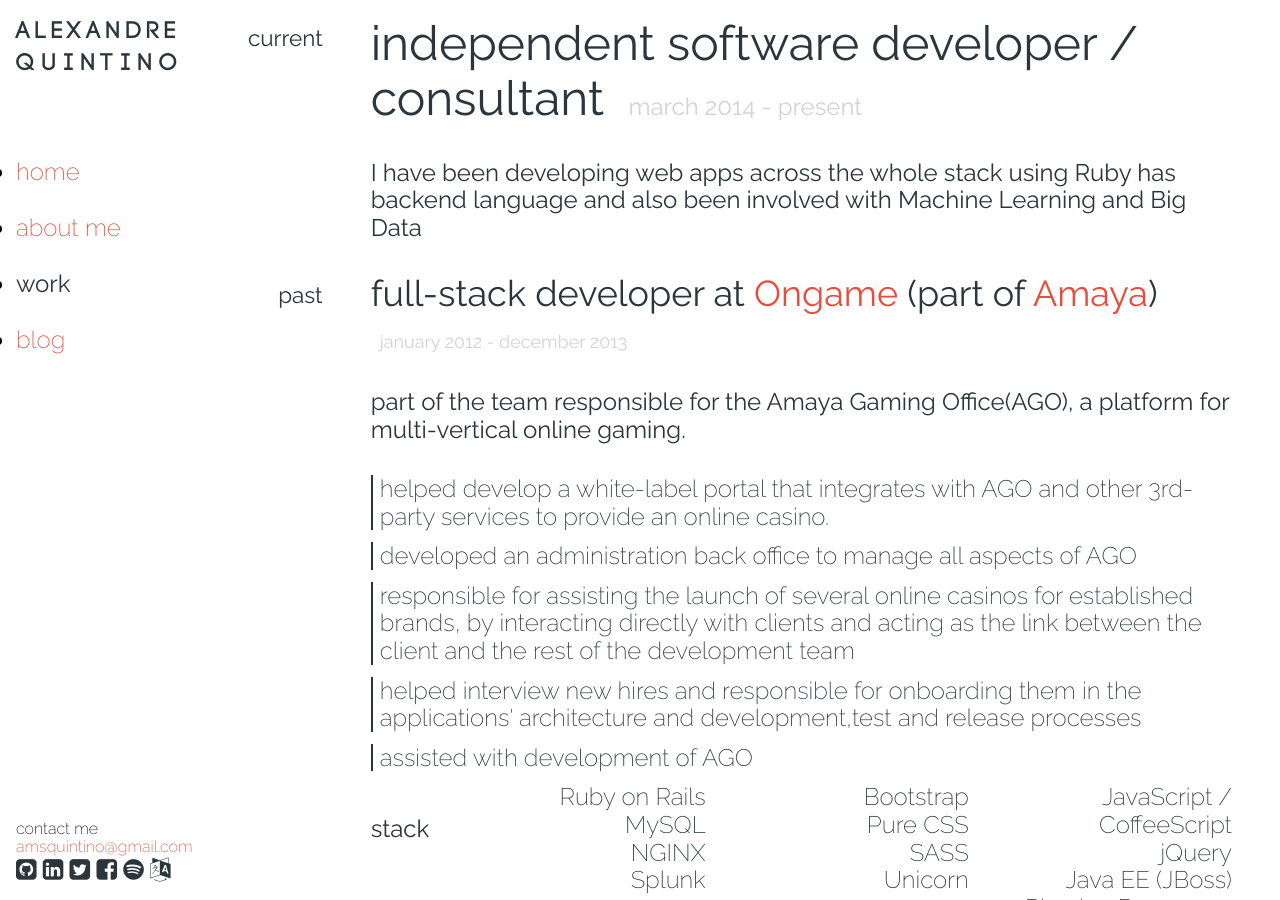
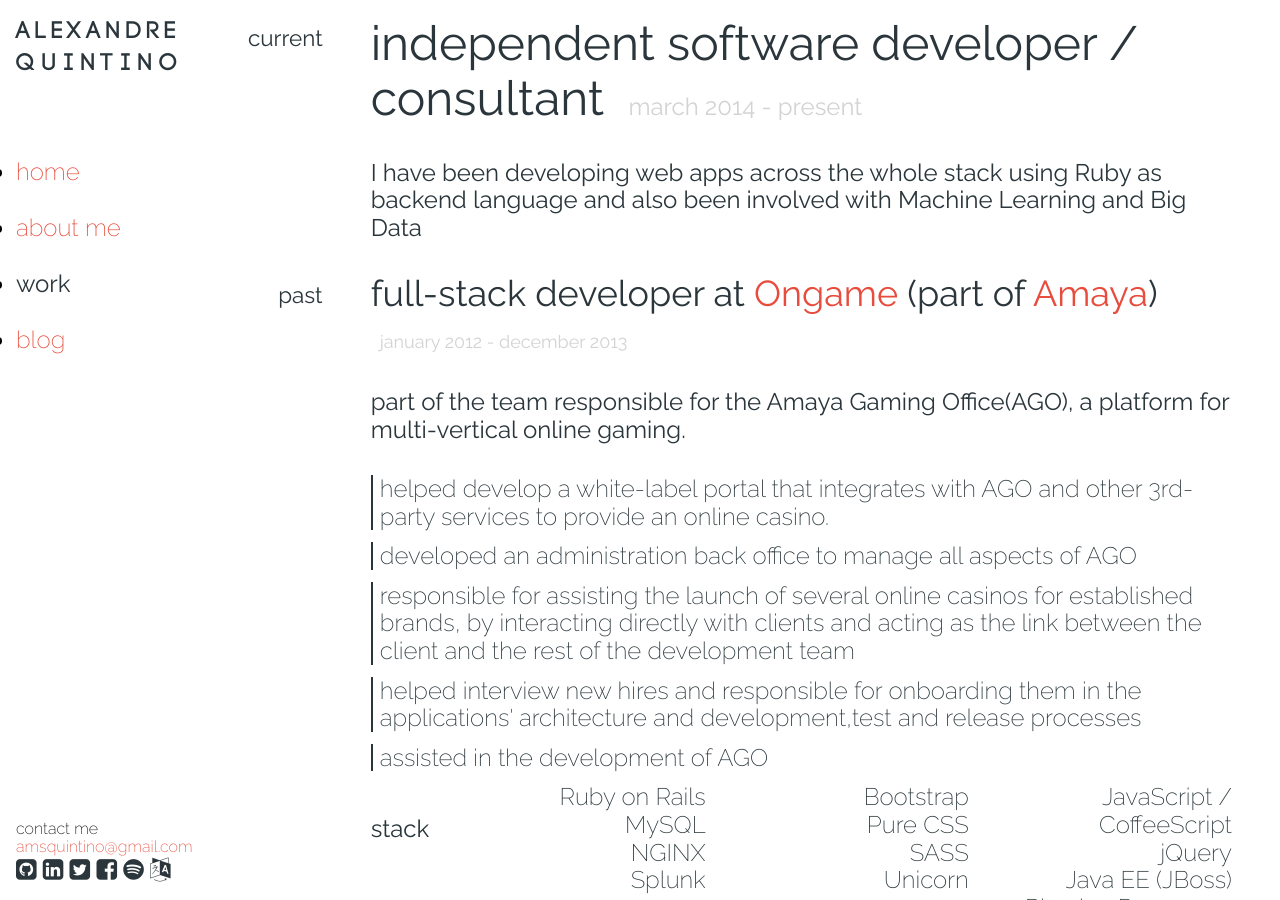
Before and after one commit to alexquintino/alexquintino.github.io, a Jekyll site: the page built from work/index.html, in a window 1280 px wide and 900 px high. Built offline with Jekyll 4.4.1, drawn with Linux system fonts in a browser that asks for light colours; nearby versions of some CDN libraries.

Commit message:
Fixing minor ortographic errors

```diff
--- a/work/index.html
+++ b/work/index.html
@@ -12,7 +12,7 @@
     </div>
     <div class="pure-u-1 pure-u-md-11-12 copy">
       <h1 class="title">independent software developer / consultant <span class="duration">march 2014 - present</span></h1>
-      <h4>I have been developing web apps across the whole stack using Ruby has backend language and also been involved with Machine Learning and Big Data</h4>
+      <h4>I have been developing web apps across the whole stack using Ruby as backend language and also been involved with Machine Learning and Big Data</h4>
     </div>
   </div>
   <div class="pure-g">
@@ -26,7 +26,7 @@
       <div class="task"><p>developed an administration back office to manage all aspects of AGO</p></div>
       <div class="task"><p>responsible for assisting the launch of several online casinos for established brands, by interacting directly with clients and acting as the link between the client and the rest of the development team</p></div>
       <div class="task"><p>helped interview new hires and responsible for onboarding them in the applications' architecture and development,test and release processes</p></div>
-      <div class="task"><p>assisted with development of AGO</p></div>
+      <div class="task"><p>assisted in the development of AGO</p></div>
       <div class="pure-g stack">
         <div class="pure-u-1-2 pure-u-md-1-12 label">
           <h4>stack</h4>
```
